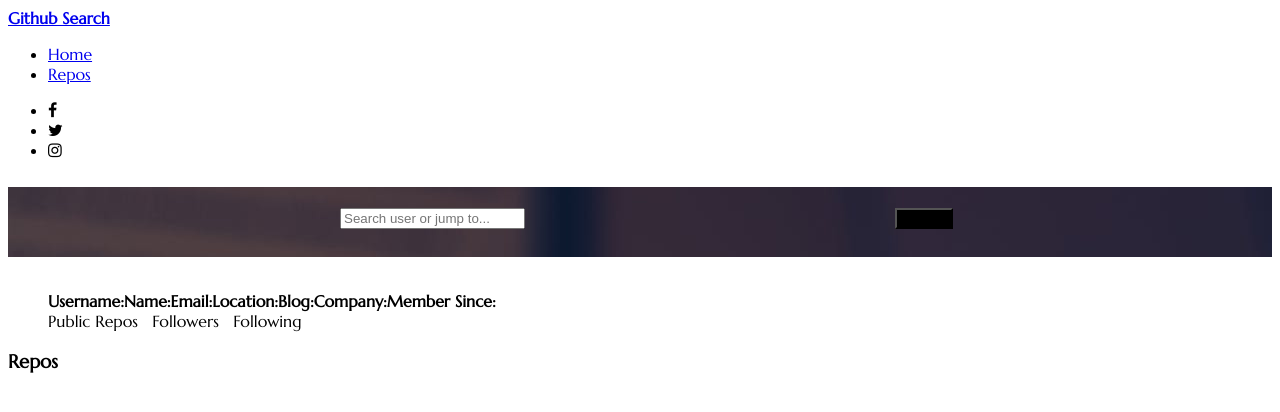
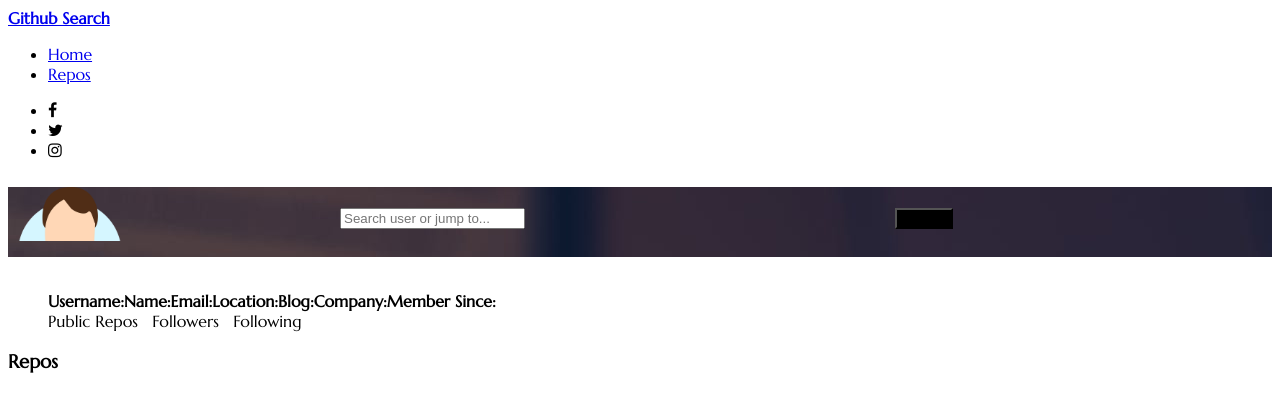
Before and after one commit to marvzach/Githubsearch, an Angular app: page /home in a window 1280 px wide. Shown: the top 412 px of the page. Built offline with nearby package versions, Linux system fonts and the light colour scheme; a web font is replaced by a local one; what angular-bootstrap-md would draw is missing.

Commit message:
finilized on styling

```diff
--- a/src/app/user/user.component.scss
+++ b/src/app/user/user.component.scss
@@ -101,18 +101,16 @@ nav>ul>li>a:hover {
   font-size: 10px;
 }
 
-// .me {
-//   border: 20px;
-//   background-image: url('/assets/2.png');
-//   background-size: cover;
-//   width: 10%;
-// }
+.me {
+  border: 20px;
+  background-image: url('/assets/2.png');
+  background-size: cover;
+  width: 10%;
+}
 
-// .profpic {
-//   border-radius: 50%;
-//   width: 90%;
-// }
+.profpic {
+  border-radius: 50%;
+  width: 90%;
+}
 
-// .rest {
-
-// }
+.rest {}
```
